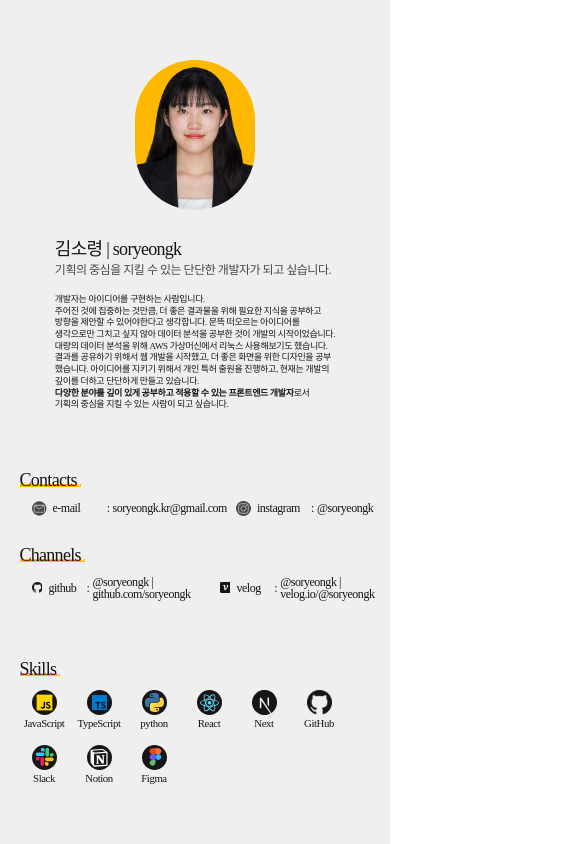
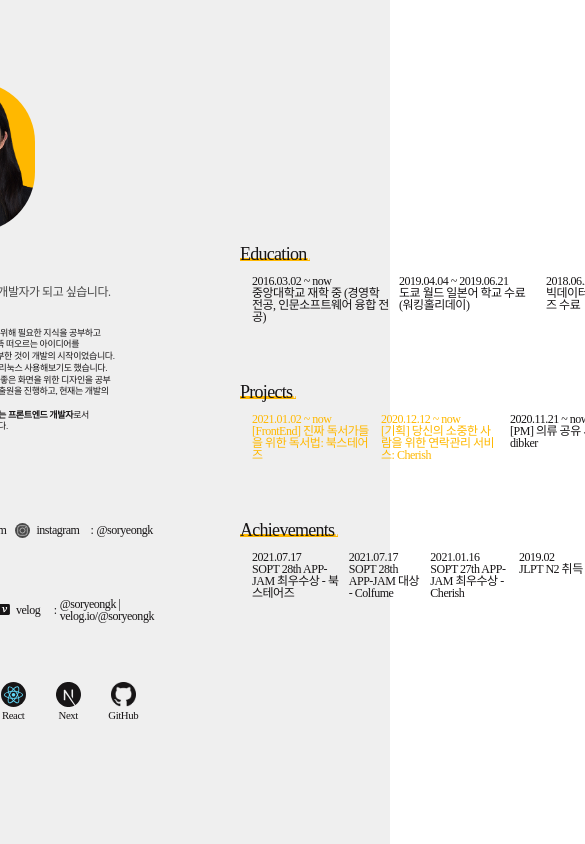
Before and after one commit to soryeongk/soryeongk.github.io, a React (Create React App) app: page / in a window 390 px wide. Shown: the top 844 px of the page, 585 px wide, since content can reach past the window. Built offline with nearby package versions, Linux system fonts and the light colour scheme; a web font is replaced by a local one.

Commit message:
feat: delete react responsive

```diff
--- a/package.json
+++ b/package.json
@@ -21,7 +21,6 @@
     "react": "^17.0.2",
     "react-dom": "^17.0.2",
     "react-redux": "^7.2.6",
-    "react-responsive": "^9.0.0-beta.5",
     "react-router-dom": "^6.0.2",
     "react-scripts": "4.0.3",
     "recoil": "^0.5.2",
--- a/src/components/Responsive.js
+++ /dev/null
@@ -1,38 +0,0 @@
-import { useMediaQuery } from "react-responsive";
-
-const deviceQuery = {
-  mobile: "(max-width:767px)",
-  tablet: "(min-width:768px) and (max-width: 1023px)",
-  desktop: "(min-width:1024px)",
-};
-
-export function useMedia() {
-  const isMobile = useMediaQuery({
-    query: deviceQuery.mobile,
-  });
-
-  const isTablet = useMediaQuery({
-    query: deviceQuery.tablet,
-  });
-
-  const isDesktop = useMediaQuery({
-    query: deviceQuery.desktop,
-  });
-
-  return { isMobile, isTablet, isDesktop };
-}
-
-function Responsive(props) {
-  const { children, mobile, tablet, desktop } = props;
-  const { isMobile, isTablet, isDesktop } = useMedia();
-
-  let shouldRender = false;
-
-  if (mobile) shouldRender = shouldRender || isMobile;
-  if (tablet) shouldRender = shouldRender || isTablet;
-  if (desktop) shouldRender = shouldRender || isDesktop;
-
-  return <>{shouldRender && children}</>;
-}
-
-export default Responsive;
--- a/src/components/common/Header.tsx
+++ b/src/components/common/Header.tsx
@@ -1,7 +1,6 @@
 import styled from "styled-components";
 import { ContentList, ResumeContent } from "components";
 import { theme } from "styled-tools";
-import Responsive from "components/Responsive";
 
 interface ConnectData {
   id: string;
@@ -34,7 +33,7 @@ function Header(props: HeaderProps) {
           <ContentList key={idx} date={info.head} dateWidth={info.width} content={info.content} />
         ))}
       </ResumeContent>
-      <Responsive desktop tablet>
+
       <StyledWrapper>
         <StyledIcon logoImg={logo[0]} href={logo[1]} />
         <StyledConnectionWrapper>
@@ -45,20 +44,6 @@ function Header(props: HeaderProps) {
           ))}
         </StyledConnectionWrapper>
       </StyledWrapper>
-      </Responsive>
-
-      <Responsive mobile>
-        <StyledWrapper>
-          <StyledIcon logoImg={logo[0]} href={logo[1]} />
-          <StyledConnectionWrapper>
-            {connectData.map((connection) => (
-              <StyledConnection pointCol={pointCol} href={connection.url} key={`${projectName}: ${connection.id}`}>
-                {connection.connect}
-              </StyledConnection>
-            ))}
-          </StyledConnectionWrapper>
-        </StyledWrapper>
-      </Responsive>
     </StyledContainer>
   );
 }
--- a/src/components/resume/information/Skills.tsx
+++ b/src/components/resume/information/Skills.tsx
@@ -3,7 +3,6 @@ import styled from "styled-components";
 import { theme } from "styled-tools";
 import { ResumeContent } from "components";
 import { getSkills } from "utils";
-import Responsive from "components/Responsive";
 
 interface SkillData {
   icon: React.FunctionComponent<
@@ -25,8 +24,6 @@ function Skills() {
   }, []);
 
   return (
-    <>
-      <Responsive desktop tablet>
     <ResumeContent title="Skills" direction="row">
       <StyledWrapper>
         {skillList.map((item, idx) => (
@@ -36,19 +33,6 @@ function Skills() {
         ))}
       </StyledWrapper>
     </ResumeContent>
-      </Responsive>
-      <Responsive mobile>
-        <ResumeContent title="Skills">
-          <StyledWrapper>
-            {skillList.map((item, idx) => (
-              <StyledIconWrapper key={`icon-${idx}`} skill={item.skill}>
-                <item.icon />
-              </StyledIconWrapper>
-            ))}
-          </StyledWrapper>
-        </ResumeContent>
-      </Responsive>
-    </>
   );
 }
 
--- a/src/pages/Project.tsx
+++ b/src/pages/Project.tsx
@@ -67,9 +67,4 @@ const StyledContainer = styled.main<{ textCol: string; bgCol: string }>`
   @media ${theme("device.mobile")} {
     padding: 2rem;
   }
-
-  &::selection {
-    background-color: ${(props) => props.textCol};
-    color: ${(props) => props.bgCol};
-  }
 `;
--- a/src/pages/Resume.tsx
+++ b/src/pages/Resume.tsx
@@ -1,24 +1,13 @@
 import styled from "styled-components";
 import { theme } from "styled-tools";
 import { Information, Records } from "../components";
-import Responsive from "components/Responsive";
 
 function Resume() {
   return (
-    <>
-      <Responsive desktop tablet>
-        <StyledContainer>
-          <Information />
-          <Records />
-        </StyledContainer>
-      </Responsive>
-      <Responsive mobile>
-        <StyledMobileContainer>
-          <Information />
-          <Records />
-        </StyledMobileContainer>
-      </Responsive>
-    </>
+    <StyledContainer>
+      <Information />
+      <Records />
+    </StyledContainer>
   );
 }
 
@@ -33,14 +22,8 @@ const StyledContainer = styled.main`
   width: 100vw;
   height: 100vh;
 
-  &::selection {
+  & > *::selection {
     background-color: ${theme("colors.mainPoint")};
     color: ${theme("colors.mainWhite")};
   }
 `;
-
-const StyledMobileContainer = styled(StyledContainer)`
-  flex-direction: column;
-  height: initial;
-  padding: 10rem 0;
-`;
```
Lines whose indentation alone changed are shown as unchanged.
